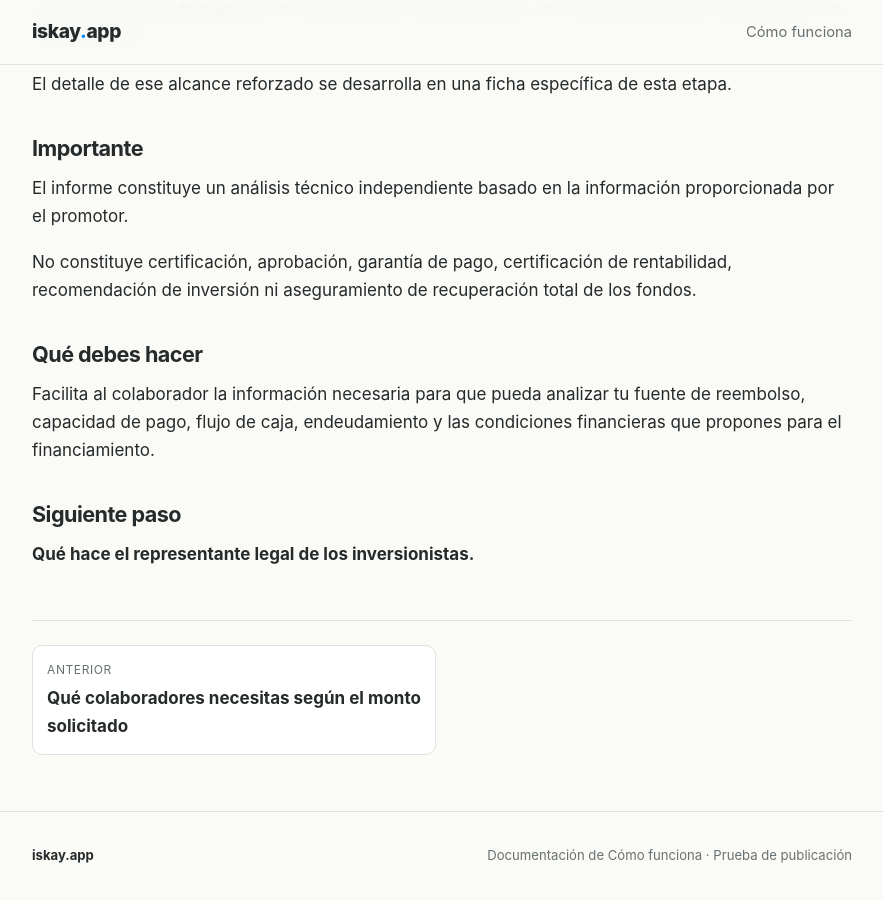
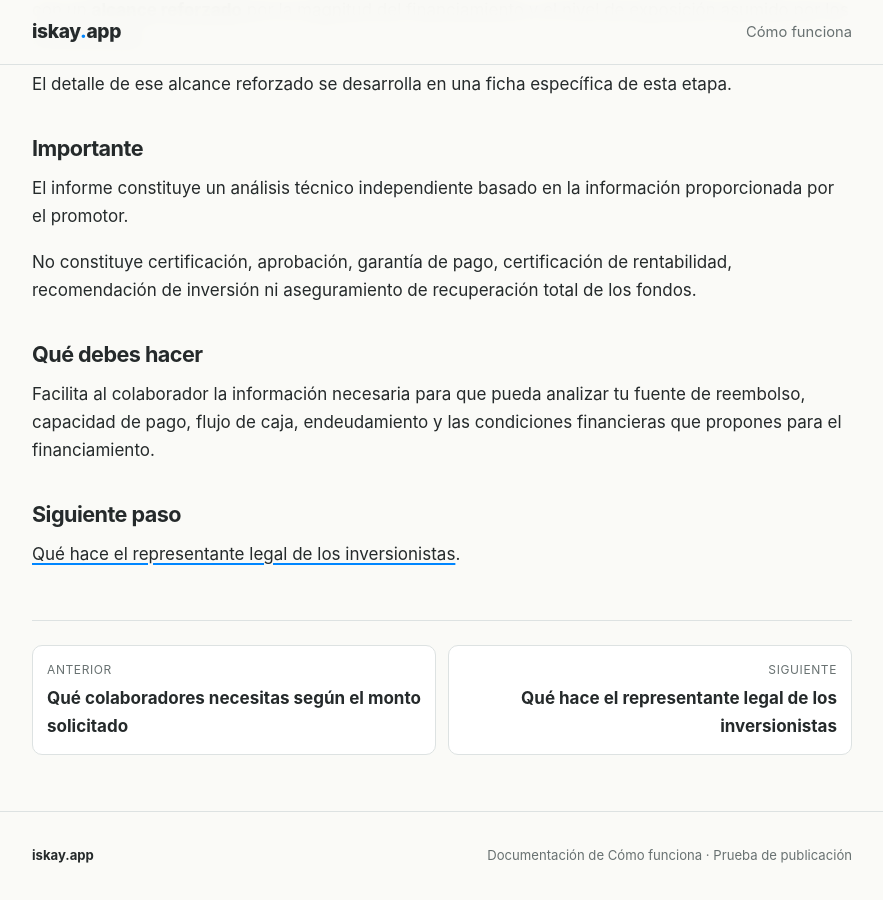
Before and after one commit to iskayApp/como-funciona, a Jekyll site: the page built from ideas/financiamiento-reembolsable/promotores/03-prepara-la-revision-profesional/14-que-hace-el-analista-de-riesgos-financieros.md, in a window 1280 px wide and 900 px high, scrolled down 1718 px. Shown: the whole window, without its empty margins (198-1081 px from the left). Built offline with Jekyll 4.4.1, drawn with Linux system fonts in a browser that asks for light colours; some of the changed lines change nothing that is shown.

Commit message:
docs: enlazar ficha 14 con ficha 15

```diff
--- a/ideas/financiamiento-reembolsable/promotores/03-prepara-la-revision-profesional/14-que-hace-el-analista-de-riesgos-financieros.md
+++ b/ideas/financiamiento-reembolsable/promotores/03-prepara-la-revision-profesional/14-que-hace-el-analista-de-riesgos-financieros.md
@@ -14,6 +14,8 @@ status: "Borrador para revisión"
 reviewed: "2026-11-01"
 prev_url: /financiamiento-reembolsable/promotores/prepara-la-revision-profesional/que-colaboradores-necesitas-segun-el-monto-solicitado/
 prev_title: "Qué colaboradores necesitas según el monto solicitado"
+next_url: /financiamiento-reembolsable/promotores/prepara-la-revision-profesional/que-hace-el-representante-legal-de-los-inversionistas/
+next_title: "Qué hace el representante legal de los inversionistas"
 ---
 
 # Qué hace el analista de riesgos financieros
@@ -76,4 +78,4 @@ Facilita al colaborador la información necesaria para que pueda analizar tu fue
 
 ## Siguiente paso
 
-**Qué hace el representante legal de los inversionistas.**
+[Qué hace el representante legal de los inversionistas]({{ '/financiamiento-reembolsable/promotores/prepara-la-revision-profesional/que-hace-el-representante-legal-de-los-inversionistas/' | relative_url }}).
```
